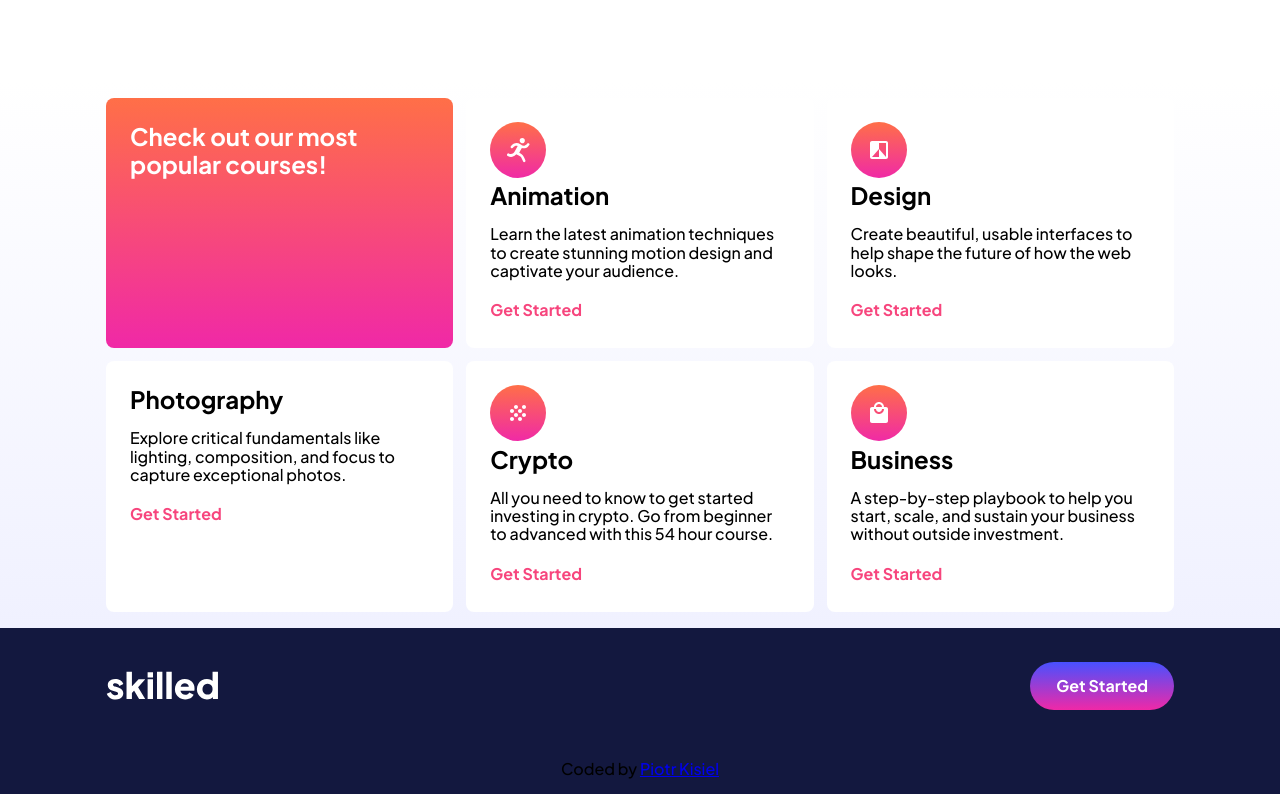
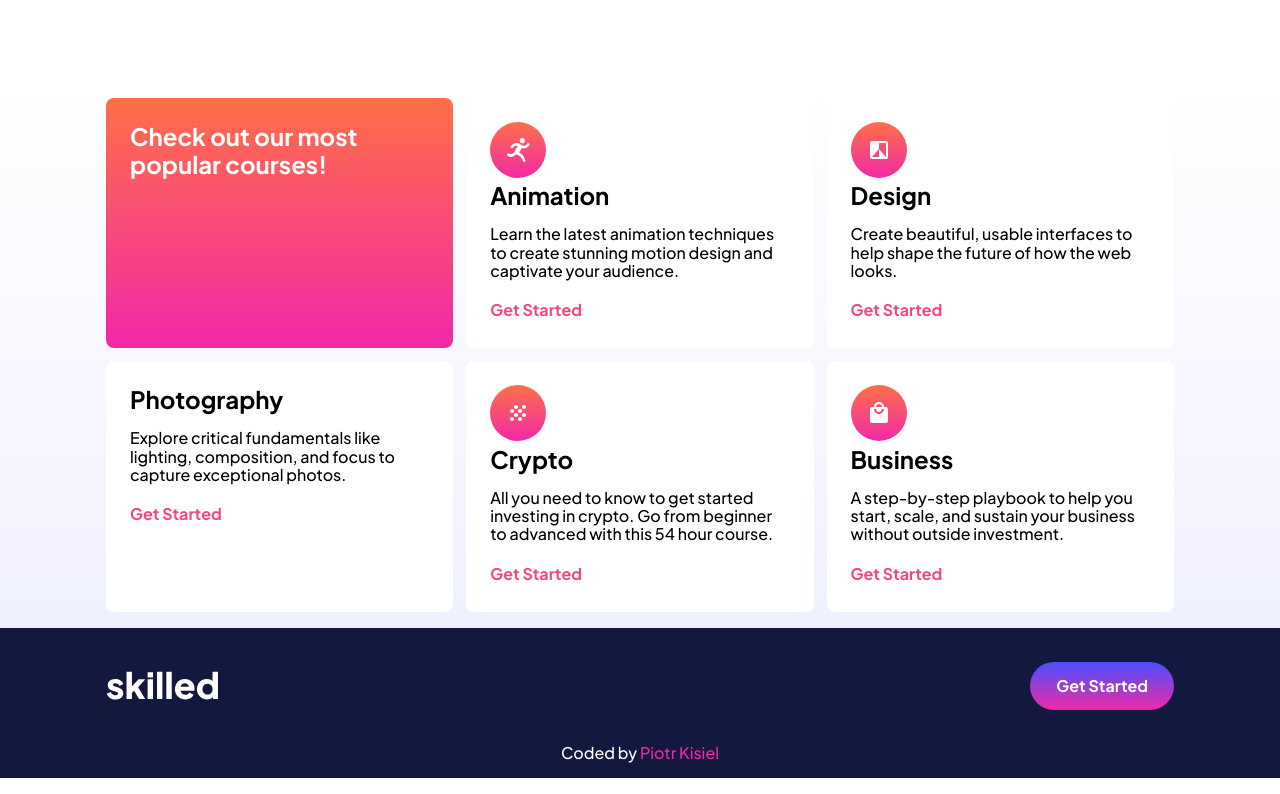
Before and after one commit to pietyr/skilled-elearning-landing-page, a website: page index.html in a window 1280 px wide. Shown: the part 1165-1959 px from the top of the page. Drawn offline with Linux system fonts and the light colour scheme.

Commit message:
feat: style footer

```diff
--- a/scss/base/_base.scss
+++ b/scss/base/_base.scss
@@ -7,3 +7,11 @@ body {
 img {
   max-width: 100%;
 }
+
+a {
+  text-decoration: none;
+}
+
+a:visited {
+  color: currentColor;
+}
--- a/scss/components/_footer.scss
+++ b/scss/components/_footer.scss
@@ -8,4 +8,20 @@
     max-width: var.$max-width;
     padding: 2.125rem 1rem;
   }
+
+  &__lower {
+    color: var.$white;
+    margin: 0;
+    padding-bottom: 1rem;
+
+    a {
+      color: hsl(322, 87%, 55%);
+      transition-duration: 0.2s;
+      transition-property: color;
+
+      &:hover {
+        color: hsl(237, 100%, 64%);
+      }
+    }
+  }
 }
```
Also changed, not shown: style.css, 1 other file.
